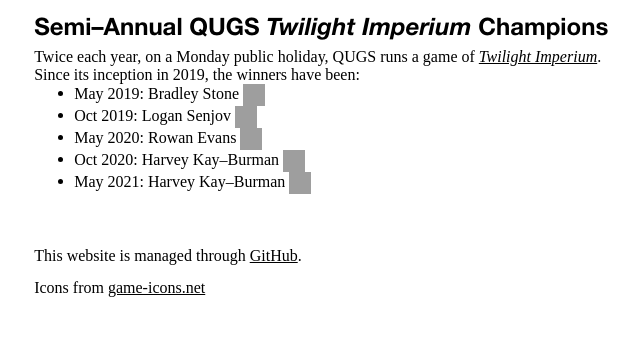
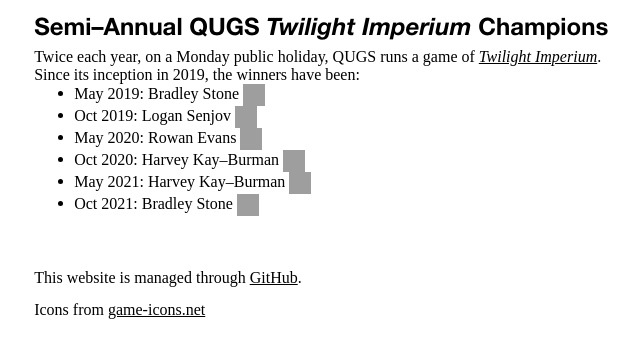
Before and after one commit to QUGS/qugs.org.au, a PHP site: page /about in a window 1280 px wide. Shown: the part 4346-4704 px from the top of the page, without its empty margins (89-729 px from the left). Before the commit the page ends 4643 px from the top, so only its background shows below. Run offline with PHP 8.4, Linux system fonts and the light colour scheme; data that the repository does not hold is empty; a stand-in replaces the project's code that opens the database connection; some web fonts are replaced; grey boxes are pictures that could not be loaded.

Commit message:
Update about.php

```diff
--- a/about.php
+++ b/about.php
@@ -611,6 +611,7 @@
 <li>Oct 2020: Harvey Kay&ndash;Burman <img class="ti" src="images/ti_nekro.png" title="The Nekro Virus"/></li>
 <!--li>Dec 2020: Bradley Stone <img class="ti" src="images/ti_vuilraith.png" title="The Vuil'Raith Cabal"/></li-->
 <li>May 2021: Harvey Kay&ndash;Burman <img class="ti" src="images/ti_ul.png" title="The Titans of Ul"/></li>
+<li>Oct 2021: Bradley Stone <img class="ti" src="images/ti_l1z1x.png" title="The L1Z1X Mindnet"/></li>
 </ul>
 
 <h2>&nbsp;</h2>
```
